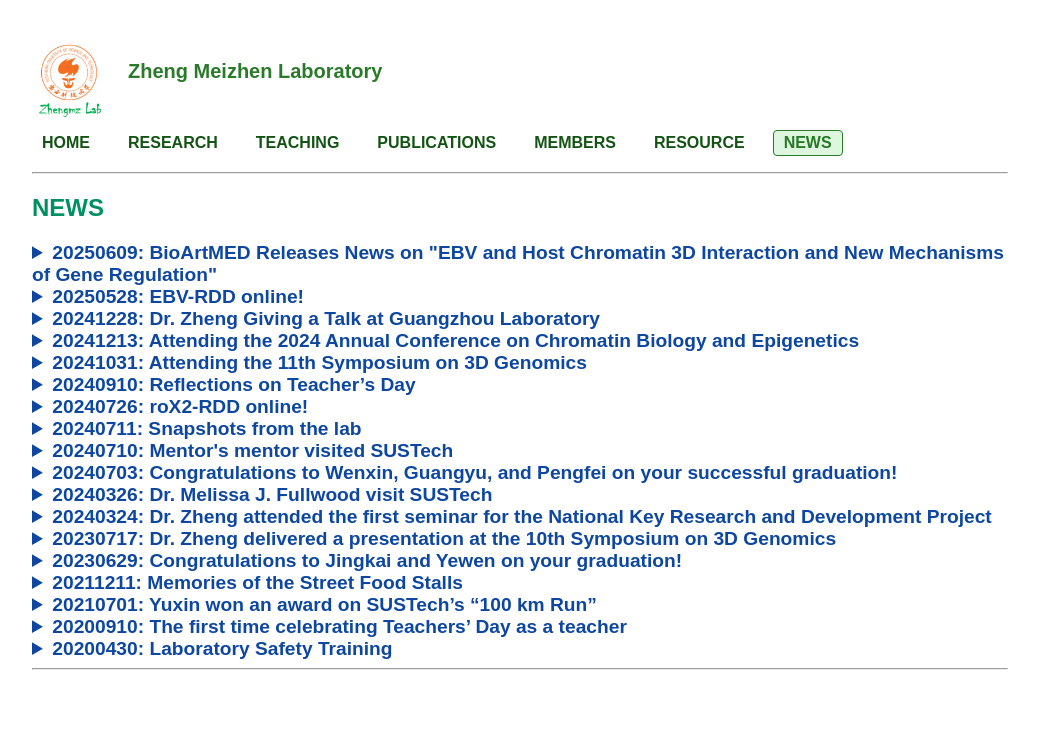
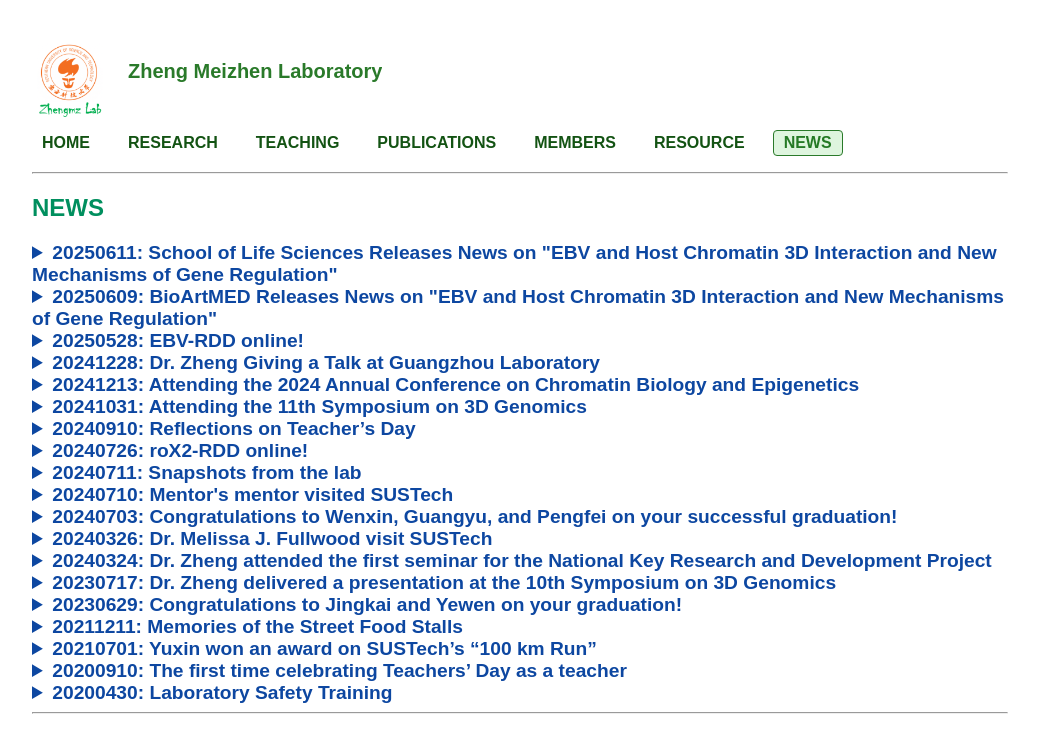
Before and after one commit to ZhengmzLab/zhengmzlab.github.io, a Jekyll site: the page built from news.md, in a window 1280 px wide. Shown: the top 753 px of the page, without its empty margins (120-1159 px from the left). Built offline with Jekyll 4.4.1, drawn with Linux system fonts in a browser that asks for light colours; comment, search, counter and statistics services are not loaded.

Commit message:
Update news.md

```diff
--- a/news.md
+++ b/news.md
@@ -3,6 +3,16 @@ layout: default
 title: NEWS
 ---
 ## <span style="color:#008f5e; font-weight:bold;">NEWS</span>
+
+<!-- ################################# -->
+<details>
+<summary  style="color:#0D47A1; font-size:1.2em; font-weight:bold;" >20250611: School of Life Sciences Releases News on "EBV and Host Chromatin 3D Interaction and New Mechanisms of Gene Regulation" </summary>
+<br>
+ <img width="1292" alt="image" src="https://github.com/user-attachments/assets/198da334-192c-4605-a64a-a1b2de280d41" />
+ <a href="https://mp.weixin.qq.com/s/czUFhGRr6y7QeU15wVi62Q">南科大郑梅珍等团队合作揭示EBV与宿主染色质三维互作及基因调控新机制</a>
+<br>
+</details>
+<!-- ################################# -->
 
 <!-- ################################# -->
 <details>
```
